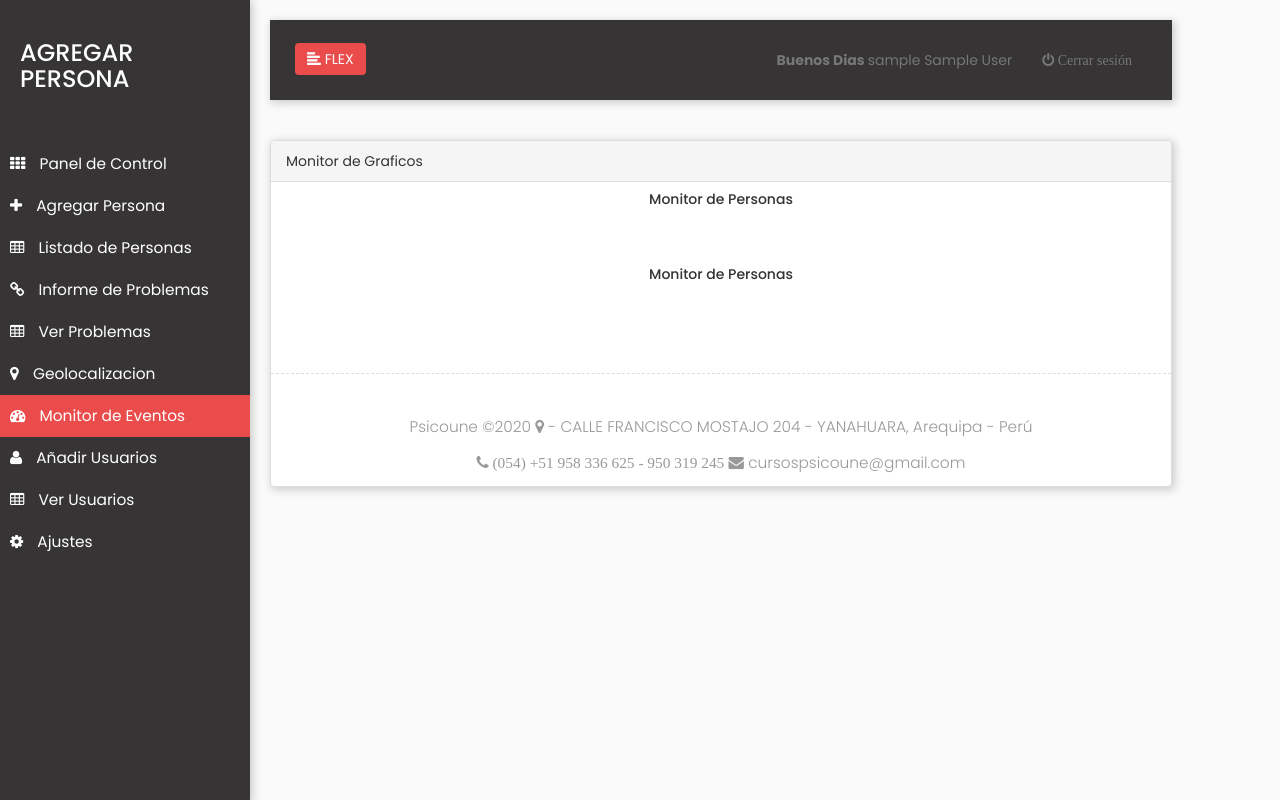
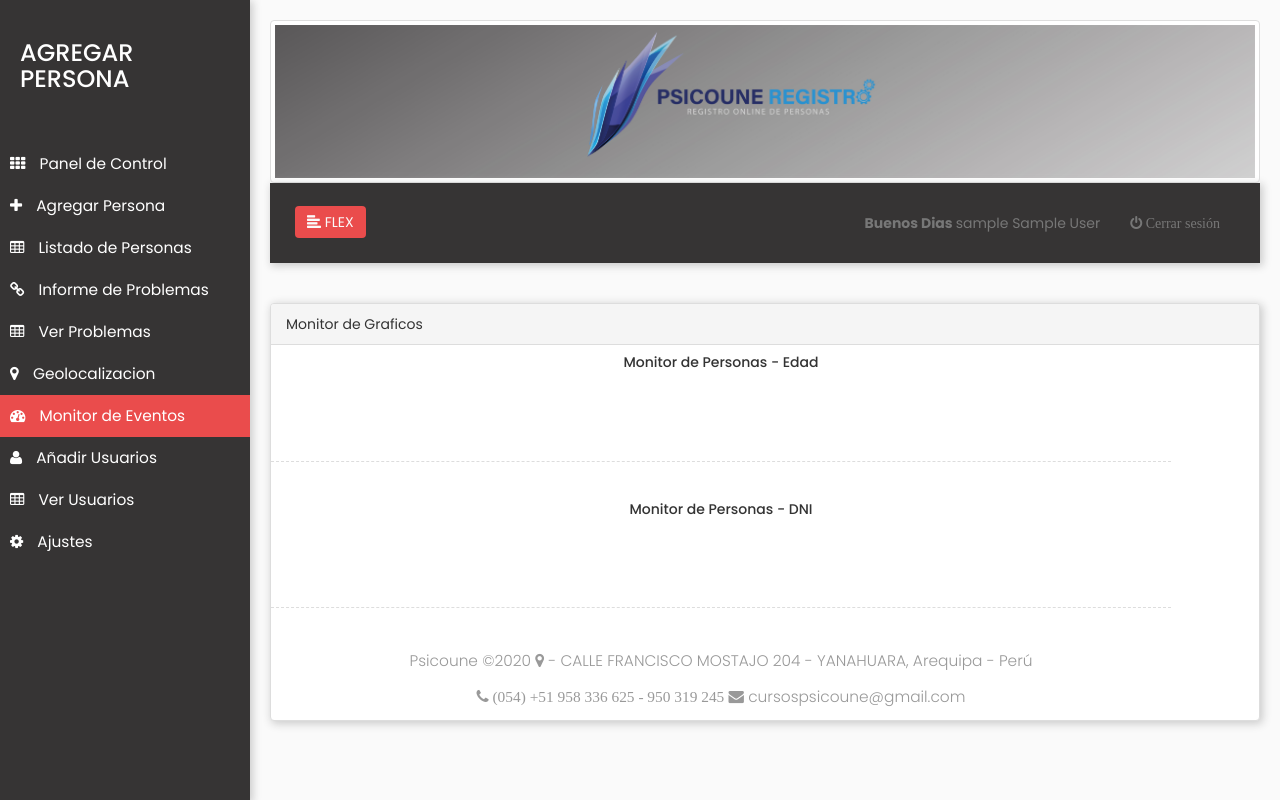
Before and after one commit to brian-emarquez/PsicoUneRegistro-Beta, a PHP site: page /admin/chart.php in a window 1280 px wide. Run offline with PHP 8.4, Linux system fonts and the light colour scheme; the visitor is signed in with stand-in values (Sample User, id 1); data that the repository does not hold is empty; some libraries are stand-ins or nearby versions.

Commit message:
version 18 - finalizando

```diff
--- a/admin/a_people.php
+++ b/admin/a_people.php
@@ -142,8 +142,8 @@
             <div id="content">
 
                 <div clas="col-md-12">
-                    <!--<img src="assets/image/ssm.jpg" class="img-thumbnail"> -->
-                    </div>
+                <img src="assets/image/ssm.jpg" class="img-thumbnail">
+                </div>
 
 
                <nav class="navbar navbar-default sammacmedia">
--- a/admin/a_users.php
+++ b/admin/a_users.php
@@ -140,9 +140,9 @@
             <!-- Page Content Holder -->
             <div id="content">
 
-                <div clas="col-md-12 sammacmedia">
-
-                    </div>
+            <div clas="col-md-12">
+            <img src="assets/image/ssm.jpg" class="img-thumbnail">
+            </div>
 
 
                 <nav class="navbar navbar-default">
--- a/admin/all_people.php
+++ b/admin/all_people.php
@@ -137,8 +137,9 @@
             <!-- Page Content Holder -->
             <div id="content">
 
-                <div clas="col-md-12">
-                    </div>
+            <div clas="col-md-12">
+            <img src="assets/image/ssm.jpg" class="img-thumbnail">
+            </div>
 
 
                 <nav class="navbar navbar-default sammacmedia">
--- a/admin/chart.php
+++ b/admin/chart.php
@@ -1,10 +1,10 @@
-<!-- a_people.php -->
+<!-- chart.php -->
 
 <?php require_once('includes/session.php');
       require_once('includes/conn.php');
       require_once('includes/db.php');
+?>
 
-?>
 <!DOCTYPE html>
 <html lang="en">
     <head>
@@ -148,9 +148,9 @@
             <!-- Page Content Holder -->
             <div id="content">
 
-                <div clas="col-md-12">
-                    <!--<img src="assets/image/ssm.jpg" class="img-thumbnail"> -->
-                    </div>
+            <div clas="col-md-12">
+            <img src="assets/image/ssm.jpg" class="img-thumbnail">
+            </div>
 
 
                <nav class="navbar navbar-default sammacmedia">
@@ -179,7 +179,7 @@
 </div>
 
    <div class="container-people" style="width:900px;">
-   <h5 align="center">Monitor de Personas </h5>
+   <h5 align="center">Monitor de Personas - Edad </h5>
    <br/><br/>
    <div id="chart-bar"></div>
 
@@ -189,44 +189,32 @@
         data:[<?php echo $chart_data; ?>],
         xkey:'name',
         ykeys:['edad'],
-        labels:['edad'], //mensage
+        labels:['Edad'], //mensage
+        hideHover:'auto',
+        stacked:true,
+        });
+    </script>
+<div class="line"></div>
+<div class="container-people" style="width:900px;">
+   <h5 align="center">Monitor de Personas - DNI </h5>
+   <br/><br/>
+   <div id="chart-bar1"></div>
+
+    <script>
+        Morris.Bar({
+        element : 'chart-bar1',
+        data:[<?php echo $chart_data; ?>],
+        xkey:'name',
+        ykeys:['dni'],
+        ykeys:['dni'],
+        labels:['DNI'], //mensage
         hideHover:'auto',
         stacked:true,
         });
     </script>
 
 
-<div class="container-usersrpo" style="width:900px;">
-   <h5 align="center">Monitor de Personas </h5>
-   <br/><br/>
-   <div id="chart-bar1"></div>
-
-    <script>
-        Morris.Bar({
-        element : 'chart-bar1',
-        data:[<?php echo $chart_data1; ?>],
-        xkey:'username',
-        ykeys:['permision'],
-        labels:['permision'], //mensage
-        hideHover:'auto',
-        stacked:true,
-        });
-    </script>
-
-
-
-
-
-
-
-
-
-
 <!-------------------------------------------------------------CHART-FIN---------------------------------------------------------------------->
-
-
-
-
 
                 <div class="line"></div>
                  <footer>
@@ -234,7 +222,6 @@
                 <p class="text-center"> <i class="fa fa-phone" aria-hidden="true">  (054) +51 958 336 625 - 950 319 245 </i> <i class="fa fa-envelope " aria-hidden="true"></i> cursospsicoune@gmail.com </p>
                 </footer>
             </div>
-
         </div>
 
 
--- a/admin/dashboard.php
+++ b/admin/dashboard.php
@@ -148,7 +148,7 @@
             <div id="content">
 
                 <div clas="col-md-12"></div>
-                   <!-- <img src="assets/image/rpo.jpeg" class="img-thumbnail">-->
+                <img src="assets/image/ssm.jpg" class="img-thumbnail">
                 <nav class="navbar navbar-default sammacmedia">
                     <div class="container-fluid">
 
@@ -232,6 +232,7 @@
 
   <div class="line"></div>
    <div class="container" style="width:900px;">
+   <a href="chart.php">
    <h5 align="center">Monitor de Eventos - Personas Agregadas </h5>
    <br/><br/>
    <div id="chart-bar"></div>
--- a/admin/includes/db.php
+++ b/admin/includes/db.php
@@ -1,17 +1,16 @@
 <?php
 
 $connect = mysqli_connect("localhost", "briandb", "briandb", "rpo");
-$query = "SELECT * FROM people, usersrpo";
+$query = "SELECT * FROM people";
+
 $result = mysqli_query($connect, $query);
 $chart_data = '';
-$chart_data1 = '';
+
+
 while($row = mysqli_fetch_array($result))
 {
-
- $chart_data .= "{ year:'".$row["year"]."', name:'".$row["name"]."', edad:".$row["edad"].", dni:".$row["dni"]."}, ";
- $chart_data1 .= "{ year:'".$row["year"]."', username:'".$row["username"]."', permission:".$row["permission"].", gender:".$row["gender"]."}, ";
-
-
+    $chart_data .= "{ year:'".$row["year"]."', name:'".$row["name"]."', edad:".$row["edad"].", dni:".$row["dni"]."}, ";
 }
 $chart_data = substr($chart_data, 0, -2);
-$chart_data1 = substr($chart_data1, 0, -2);
+
+?>
--- a/admin/maps.php
+++ b/admin/maps.php
@@ -145,9 +145,9 @@
             <!-- Page Content Holder -->
             <div id="content">
 
-                <div clas="col-md-12">
-                    <!--<img src="assets/image/ssm.jpg" class="img-thumbnail"> -->
-                </div>
+            <div clas="col-md-12">
+            <img src="assets/image/ssm.jpg" class="img-thumbnail">
+            </div>
 
 
                <nav class="navbar navbar-default sammacmedia">
--- a/admin/settings.php
+++ b/admin/settings.php
@@ -140,9 +140,9 @@ $eprow=mysqli_fetch_array($sqlE);
 
             <div id="content">
 
-                <div clas="col-md-12">
-
-                    </div>
+            <div clas="col-md-12">
+            <img src="assets/image/ssm.jpg" class="img-thumbnail">
+            </div>
 
 
                 <nav class="navbar navbar-default sammacmedia">
--- a/admin/v_issue.php
+++ b/admin/v_issue.php
@@ -141,9 +141,9 @@
             <!-- Page Content Holder -->
             <div id="content">
 
-                <div clas="col-md-12">
-
-                    </div>
+            <div clas="col-md-12">
+            <img src="assets/image/ssm.jpg" class="img-thumbnail">
+            </div>
 
 
                 <nav class="navbar navbar-default sammacmedia">
--- a/admin/v_users.php
+++ b/admin/v_users.php
@@ -140,9 +140,9 @@
 
             <div id="content">
 
-                <div clas="col-md-12">
-
-                    </div>
+            <div clas="col-md-12">
+            <img src="assets/image/ssm.jpg" class="img-thumbnail">
+            </div>
 
 
                 <nav class="navbar navbar-default sammacmedia">
```
Also changed, not shown: admin/invest.php (+3 -4 lines), admin/assets/image/ssm.jpg (added).
